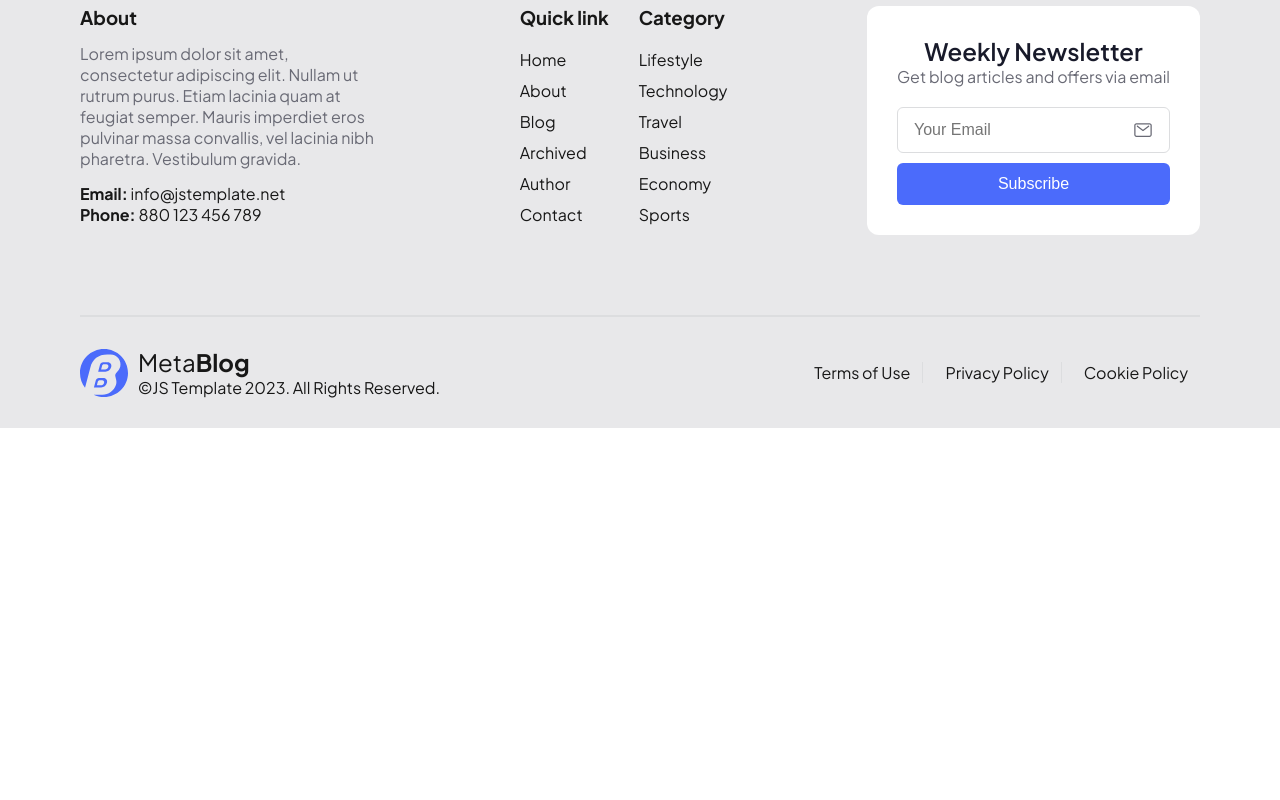
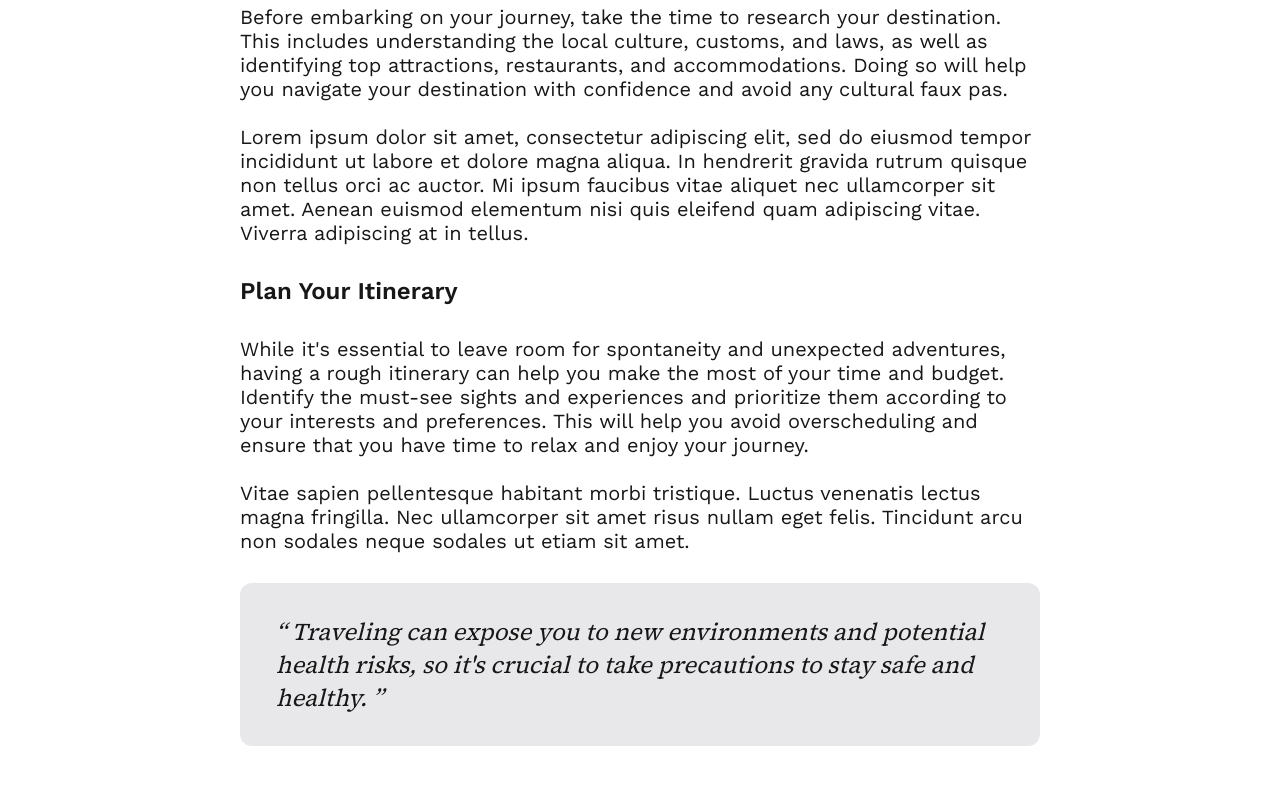
Before and after one commit to Akintayo74/NextJs-travel-blog-guide, a Next.js app: page /single-post in a window 1280 px wide. Shown: the part 1200-2000 px from the top of the page. Before the commit the page ends 1628 px from the top, so only its background shows below. Built offline with nearby package versions, Linux system fonts and the light colour scheme.

Commit message:
Just added rendered advert component in single-post.js

```diff
--- a/components/Header.js
+++ b/components/Header.js
@@ -3,6 +3,7 @@ import Image from 'next/image';
 
 export default function Header(){
     return (
+        <div className={styles.header__container}>
             <div className={styles.header}>
                 <div className={styles.header__stacked}>
                     <div>
@@ -38,6 +39,37 @@ export default function Header(){
                     One of the most rewarding aspects of traveling is immersing yourself in the local culture and customs. This includes trying local cuisine, attending cultural events and festivals, and interacting with locals. Learning a few phrases in the local language can also go a long way in making connections and showing respect.
                 </p>
 
+                <h3>Research Your Destination</h3>
+                <p>
+                    Before embarking on your journey, take the time to research your destination. This includes understanding the local culture, customs, and laws, as well as identifying top attractions, restaurants, and accommodations. Doing so will help you navigate your destination with confidence and avoid any cultural faux pas.
+                </p>
+                <p>
+                    Lorem ipsum dolor sit amet, consectetur adipiscing elit, sed do eiusmod tempor incididunt ut labore et dolore magna aliqua. In hendrerit gravida rutrum quisque non tellus orci ac auctor. Mi ipsum faucibus vitae aliquet nec ullamcorper sit amet. Aenean euismod elementum nisi quis eleifend quam adipiscing vitae. Viverra adipiscing at in tellus.
+                </p>
+
+                <h3>Plan Your Itinerary</h3>
+                <p>
+                    While it's essential to leave room for spontaneity and unexpected adventures, having a rough itinerary can help you make the most of your time and budget. Identify the must-see sights and experiences and prioritize them according to your interests and preferences. This will help you avoid overscheduling and ensure that you have time to relax and enjoy your journey.
+                </p>
+                <p>
+                    Vitae sapien pellentesque habitant morbi tristique. Luctus venenatis lectus magna fringilla. Nec ullamcorper sit amet risus nullam eget felis. Tincidunt arcu non sodales neque sodales ut etiam sit amet.
+                </p>
+
+                <div className={styles.header__highlight}>
+                    <p>
+                        “ Traveling can expose you to new environments and potential health risks, so it's crucial to take precautions to stay safe and healthy. ”
+                    </p>
+                </div>
+                <div className={styles.header__mainImage}>
+                    <Image
+                        src='/images/packBags.webp'
+                        fill
+                        sizes='100vw'
+                        style={{objectFit: 'contain'}}
+
+                    />
+                </div>
+            </div>
         </div>
     )
 }
--- a/src/pages/_app.js
+++ b/src/pages/_app.js
@@ -1,5 +1,5 @@
 import "@/styles/globals.css";
-import { Work_Sans, Plus_Jakarta_Sans } from 'next/font/google';
+import { Work_Sans, Plus_Jakarta_Sans, Source_Serif_4 } from 'next/font/google';
 import Head from 'next/head';
 import Layout from '../../components/Layout';
 
@@ -15,9 +15,15 @@ const plusJakarta = Plus_Jakarta_Sans({
   variable: '--font-plus-jakarta'
 })
 
+const sourceSerif = Source_Serif_4({
+  subsets: ['latin'],
+  weight: ['400', '500', '600', '700'],
+  variable: '--font-source-serif'
+})
+
 export default function App({ Component, pageProps }) {
   return(
-    <div className={`${workSans.variable} ${plusJakarta.variable}`}>
+    <div className={`${workSans.variable} ${plusJakarta.variable} ${sourceSerif.variable}`}>
       <Head>
         <title>Travel Blog</title>
         <meta name='' content=''></meta>
--- a/src/pages/single-post.js
+++ b/src/pages/single-post.js
@@ -1,9 +1,11 @@
 import Header from "components/Header";
+import Advert from "components/Advert";
 
 export default function Blog(){
     return (
         <div>
             <Header />
+            <Advert />
         </div>
     )
 }
--- a/src/styles/Header.module.css
+++ b/src/styles/Header.module.css
@@ -1,6 +1,17 @@
+.header__container{
+    max-width: 1000px;
+    margin: 0 auto;
+    padding: 0 20px;
+    width: 100%;
+    font-family: var(--font-work-sans);
+}
+
+.header{
+    width: 100%;
+}
+
 .header__stacked{
    margin: 60px;
-   font-family: var(--font-work-sans);
    display: flex;
    flex-direction: column;
 }
@@ -45,3 +56,36 @@
 .header__mainImage img{
     padding: 40px;
 }
+
+.header p{
+    max-width: 800px;
+    margin: 0 auto;
+    margin-bottom: 1.5rem;
+    font-size: 20px;
+}
+
+.header h3{
+    margin: 2rem auto;
+    max-width: 800px;
+    font-weight: 600;
+    font-size: var(--font-mid);
+}
+
+.header__highlight{
+    background-color: #E8E8EA;
+    border-left: 4px solid #E8E8EA;
+    padding: 32px;
+    border-radius: 12px;
+    display: flex;
+    align-items: center;
+    margin: 30px auto;
+    max-width: 800px;
+}
+
+.header__highlight p{
+    margin: 0;
+    font-family: var(--font-source-serif);
+    font-style: italic;
+    font-weight: 400;
+    font-size: var(--font-mid);
+}
```
Also changed, not shown: public/images/packBags.webp (added). Lines whose indentation alone changed are shown as unchanged.
